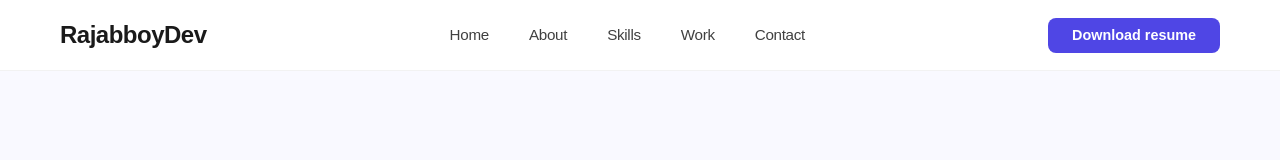
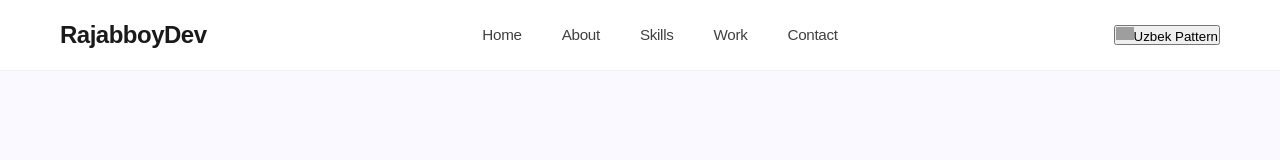
Before and after one commit to Rajabboy8900/project, a React (Vite) app: page / in a window 1280 px wide. Shown: the top 160 px of the page. Built offline with nearby package versions, Linux system fonts and the light colour scheme; grey boxes are pictures that could not be loaded.

Commit message:
update portfolio

```diff
--- a/src/components/Navigation.jsx
+++ b/src/components/Navigation.jsx
@@ -42,15 +42,15 @@ export default function Navigation() {
             </motion.li>
           ))}
         </ul>
+        <motion.button
+  className="nav-pattern"
+  whileHover={{ scale: 1.1, rotate: 5 }}
+  whileTap={{ scale: 0.95 }}
+>
+  <img src="/ornament.svg" alt="pattern" width="18" />
+  Uzbek Pattern
+</motion.button>
 
-        <motion.button
-          className="nav-cta"
-          whileHover={{ scale: 1.05 }}
-          whileTap={{ scale: 0.95 }}
-          transition={{ duration: 0.2 }}
-        >
-          Download resume
-        </motion.button>
 
         <button className="nav-toggle mobile" onClick={() => setIsOpen(!isOpen)}>
           <span></span>
```
